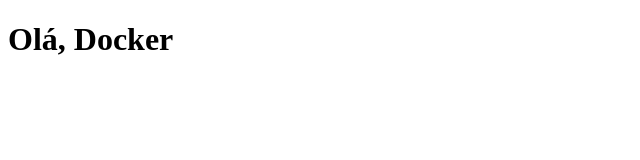
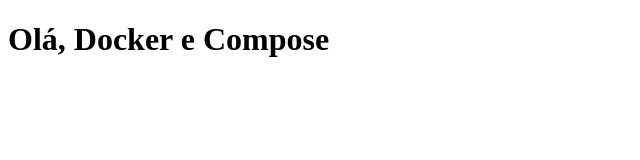
Before and after one commit to clarabatt/data_engineer_bootcamp, a plain HTML site: page A004/web/index.html in a window 1280 px wide. Shown: the whole page, without its empty margins (0-640 px from the left). Drawn offline with Linux system fonts and the light colour scheme.

Commit message:
docker notes

```diff
--- a/A004/web/index.html
+++ b/A004/web/index.html
@@ -1,10 +1,13 @@
 <!DOCTYPE html>
 <html lang="en">
+
 <head>
     <meta charset="UTF-8">
     <title>Introdução a Eng de Dados</title>
 </head>
+
 <body>
-    <h1>Olá, Docker</h1>
+    <h1>Olá, Docker e Compose</h1>
 </body>
+
 </html>
```
Also changed, not shown: 2 other files.
